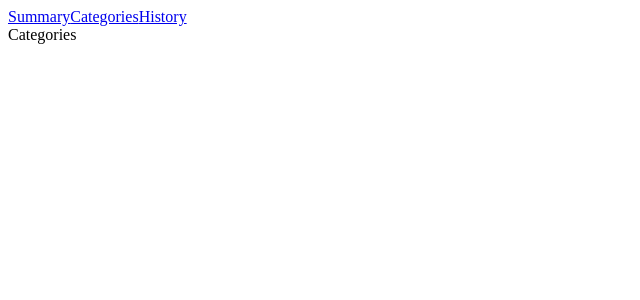
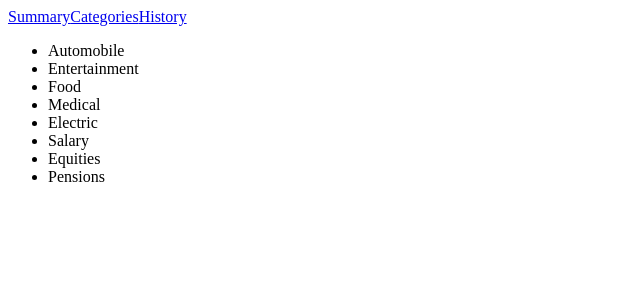
Before and after one commit to LuizaAv/aca-final-project-lge, a React (Create React App) app: page /Categories in a window 1280 px wide. Shown: the top 300 px of the page, without its empty margins (0-640 px from the left). Built offline with nearby package versions, Linux system fonts and the light colour scheme.

Commit message:
feat(Categories) categories shown

```diff
--- a/src/pages/Categories/Categories.js
+++ b/src/pages/Categories/Categories.js
@@ -1,7 +1,17 @@
 import React from 'react';
 
+import { useStoreContext } from '../../store/storeContext';
+
 export default function Categories() {
+  const { state } = useStoreContext();
+
   return (
-    <div> Categories </div>
+    <>
+      <ul>
+        {state.categories.map(category => (
+          <li>{category.name}</li>
+        ))}
+      </ul>
+    </>
   );
 }
```
